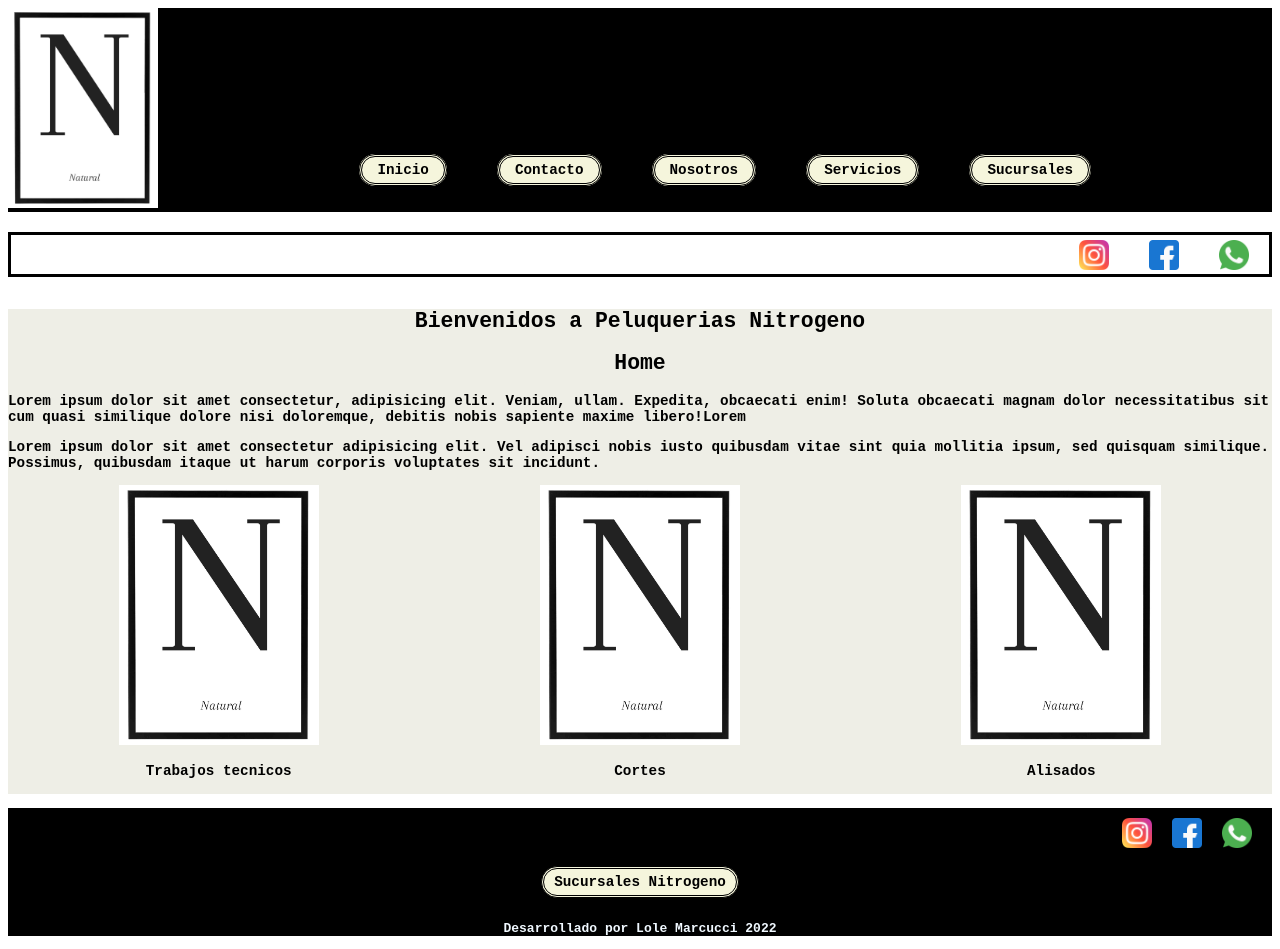
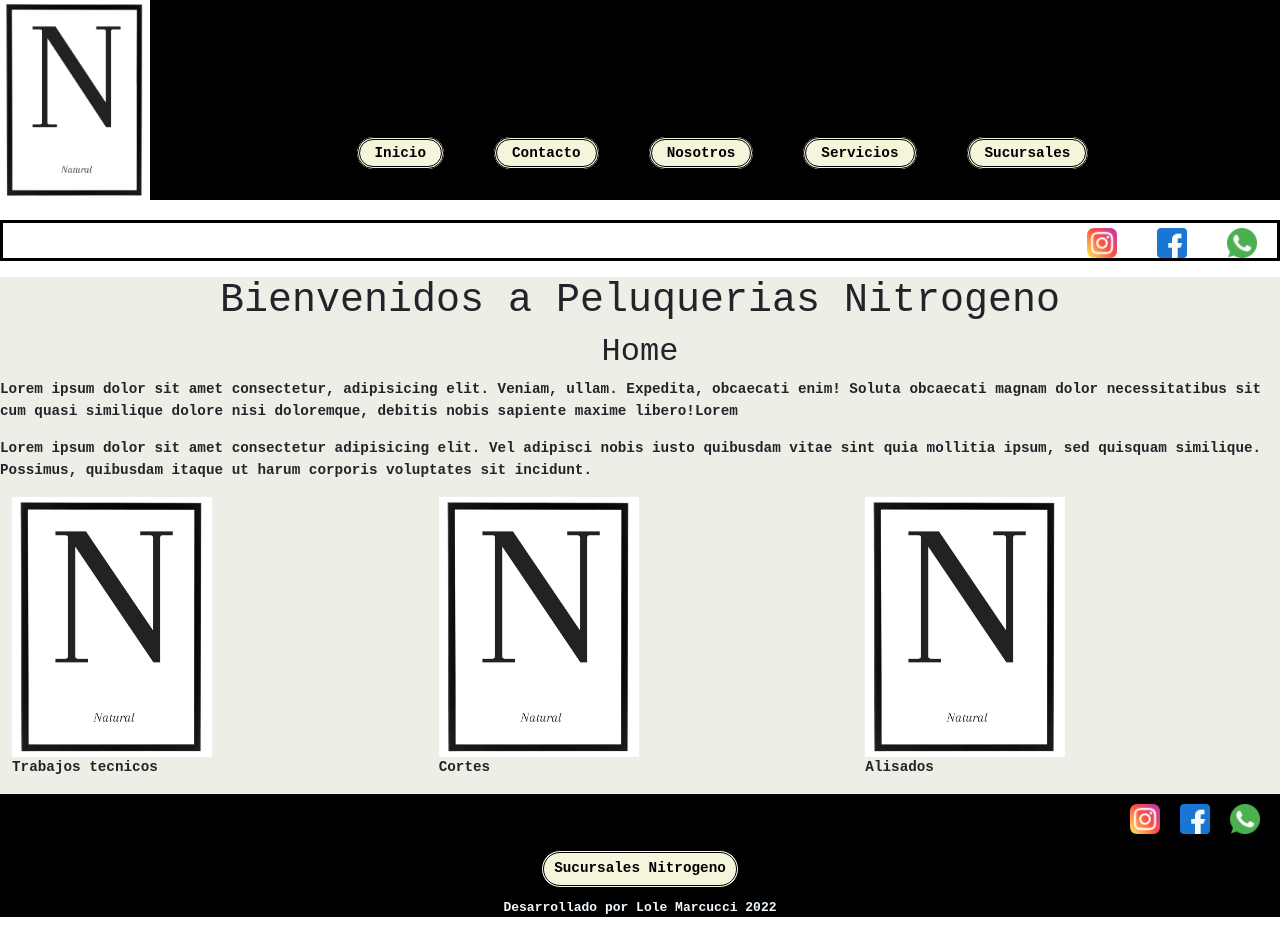
Before and after one commit to loleMarcucci/Github-Eleonora.Marcucci, a plain HTML site: page index.html in a window 1280 px wide. Drawn offline with Linux system fonts and the light colour scheme.

Commit message:
agregado boostrap y correcciones

```diff
--- a/index.html
+++ b/index.html
@@ -4,6 +4,7 @@
     <meta charset="UTF-8">
     <meta http-equiv="X-UA-Compatible" content="IE=edge">
     <meta name="viewport" content="width=device-width, initial-scale=1.0">
+    <link rel="stylesheet" href="./css/bootstrap.min.css">
     <link rel="stylesheet" href="./style.css">
     <title>Inicio</title>
 </head>
@@ -39,19 +40,22 @@
             <p>Lorem ipsum dolor sit amet consectetur, adipisicing elit. Veniam, ullam. Expedita, obcaecati enim! Soluta obcaecati magnam dolor necessitatibus sit cum quasi similique dolore nisi doloremque, debitis nobis sapiente maxime libero!Lorem</p>
             <p>Lorem ipsum dolor sit amet consectetur adipisicing elit. Vel adipisci nobis iusto quibusdam vitae sint quia mollitia ipsum, sed quisquam similique. Possimus, quibusdam itaque ut harum corporis voluptates sit incidunt.</p>
         </section>
-        <section class="fotos">
-                <div>
+        <section class="container-fluid">
+            <div class="row">
+                <div class="col-sm-12 col-lg-4">
                     <img src="./asset/img/letra N.jpg" alt="imagen de trabajos" width="200">
                     <p>Trabajos tecnicos</p>
                 </div>
-                <div>
+                <div class="col-sm-12 col-lg-4">
                     <img src="./asset/img/letra N.jpg" alt="imagen de trabajos" width="200">
                     <p>Cortes</p>
                 </div>
-                <div>
+                <div class="col-sm-12 col-lg-4">
                     <img src="./asset/img/letra N.jpg" alt="imagen de trabajos" width="200">
                     <p>Alisados</p>
                 </div>
+            </div>
+
         </section>
     </main>
     <footer>
--- a/style.css
+++ b/style.css
@@ -35,6 +35,7 @@ main {
 }
 
 .itemNavegacion {
+    flex-wrap: wrap;
     display: flex;
     flex-direction: row;
     list-style-type: none;
@@ -55,6 +56,7 @@ main {
 }
 
 .itemRedes {
+    flex-wrap: wrap;
     display: flex;
     flex-direction: row;
     justify-content: end;
```
Also changed, not shown: page/contacto.html (+1 -1 lines), page/nosotros.html (+5 -5 lines).
